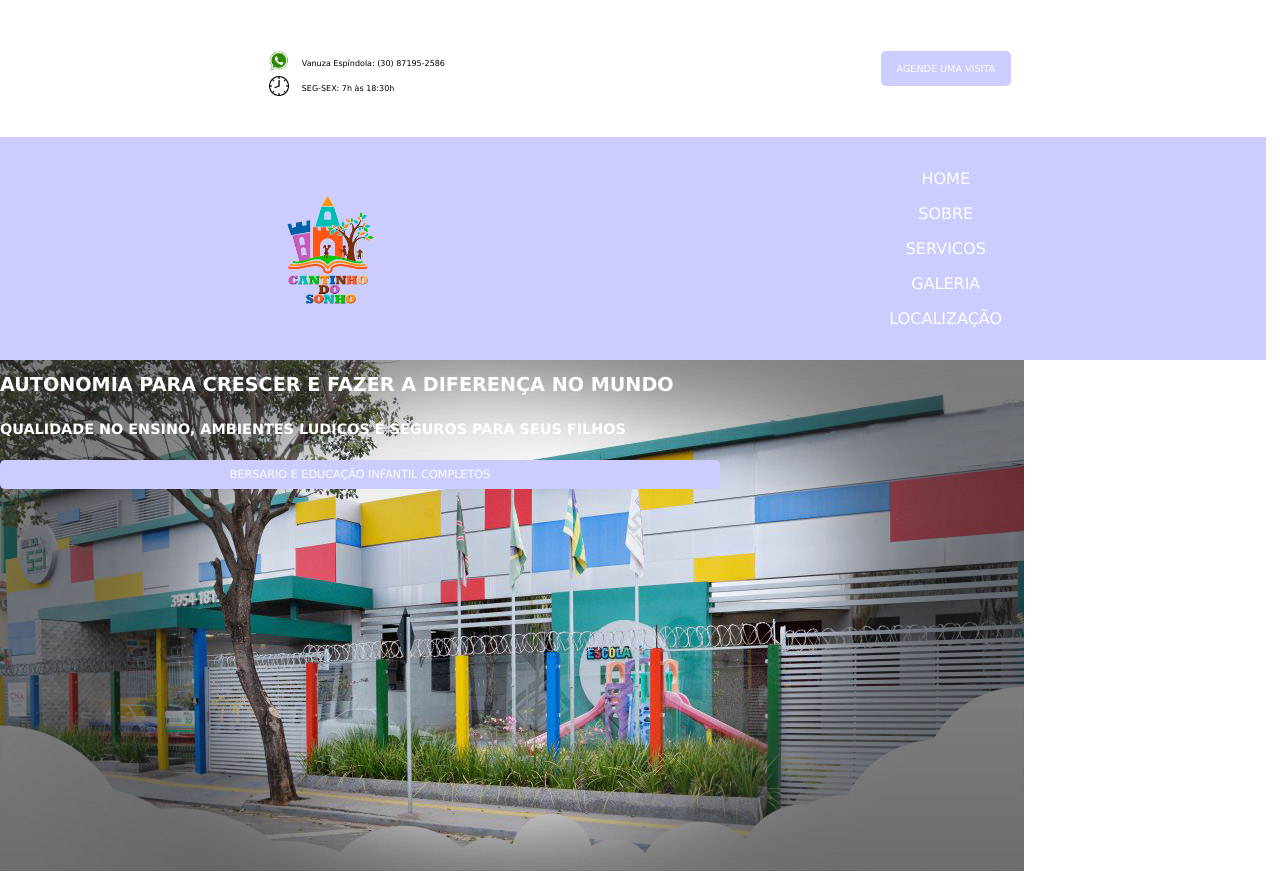
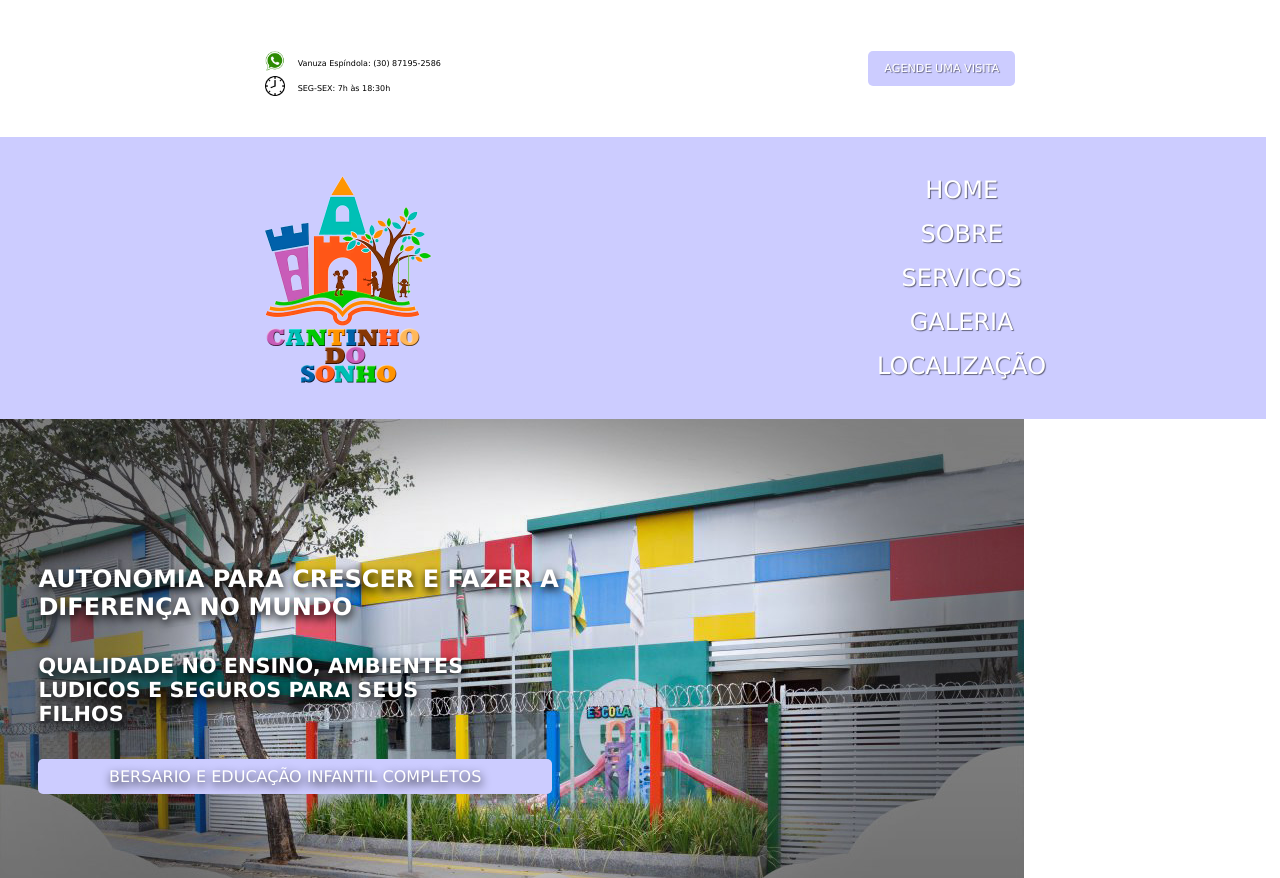
Before and after one commit to Joao-Bordignon/Ber-ario, a plain HTML site: page index.html in a window 1280 px wide. Shown: the top 878 px of the page. Drawn offline with Linux system fonts and the light colour scheme.

Commit message:
Add files via upload

```diff
--- a/css/home.css
+++ b/css/home.css
@@ -32,8 +32,9 @@ ul{
 
 ul > li {
     list-style: none;
-    font-size: 1,5rem;
+    font-size: 1.5rem;
     align-self: center;
+    text-shadow: 1px 1px 1px rgba(0,0,0,.5);
 }
 
 a{
@@ -70,34 +71,40 @@ a{
 
 .visita{
     background-color: #CCCCFF;
+    text-shadow: 1px 1px 1px rgba(0,0,0,.5);
     display: flex;
     align-items: center;
     padding: 2vh;
     border-radius: 5px;
-    font-size: 0.6rem;
+    font-size: 0.7rem;
 }
 
 .fachada{
     background-image: url(../img/fachada.jpg);
     background-repeat: no-repeat;
+    display: flex;
+    align-items: center;
     width: 100%;
-    height: 120vw;
+    height: 65vh;
 }
 
 .interior{
     display: flex;
     flex-direction: column;
+    padding: 3vw;
     color: #fff;
 }
 
 .interior h1{
-    font-size: 1.2rem;
+    font-size: 1.5rem;
+    text-shadow: 1px 4px 9px #000000;
     width: 65%;
 }
 
 .interior h2{
-    font-size: 0.9rem;
+    font-size: 1.3rem;
     width: 50%;
+    text-shadow: 1px 4px 9px #000000;
 }
 
 .interior p{
@@ -106,6 +113,7 @@ a{
     justify-content: center;
     padding: 1vh;
     border-radius: 5px;
-    font-size: 0.7rem;
+    font-size: 1rem;
     width: 55%;
+    text-shadow: 1px 4px 10px #000000;
 }
--- a/index.html
+++ b/index.html
@@ -30,7 +30,7 @@
         </div>
 
         <nav>
-            <img src="img/logo-escolinha.png" width="130px" height="130px">
+            <img src="img/logo-escolinha.png" width="250px" height="250px">
             <ul>
 
                 <li><a href="#">HOME</a></li>
```
